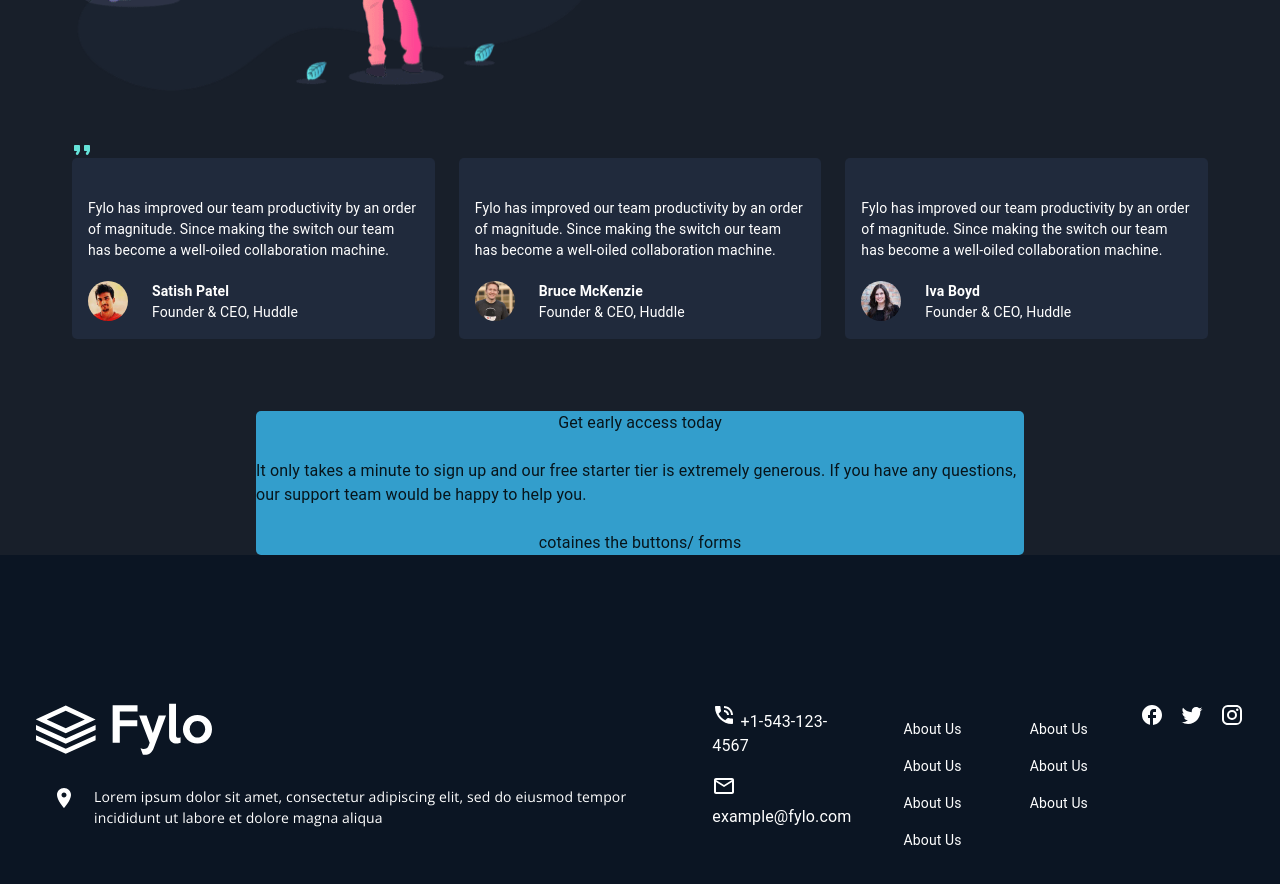
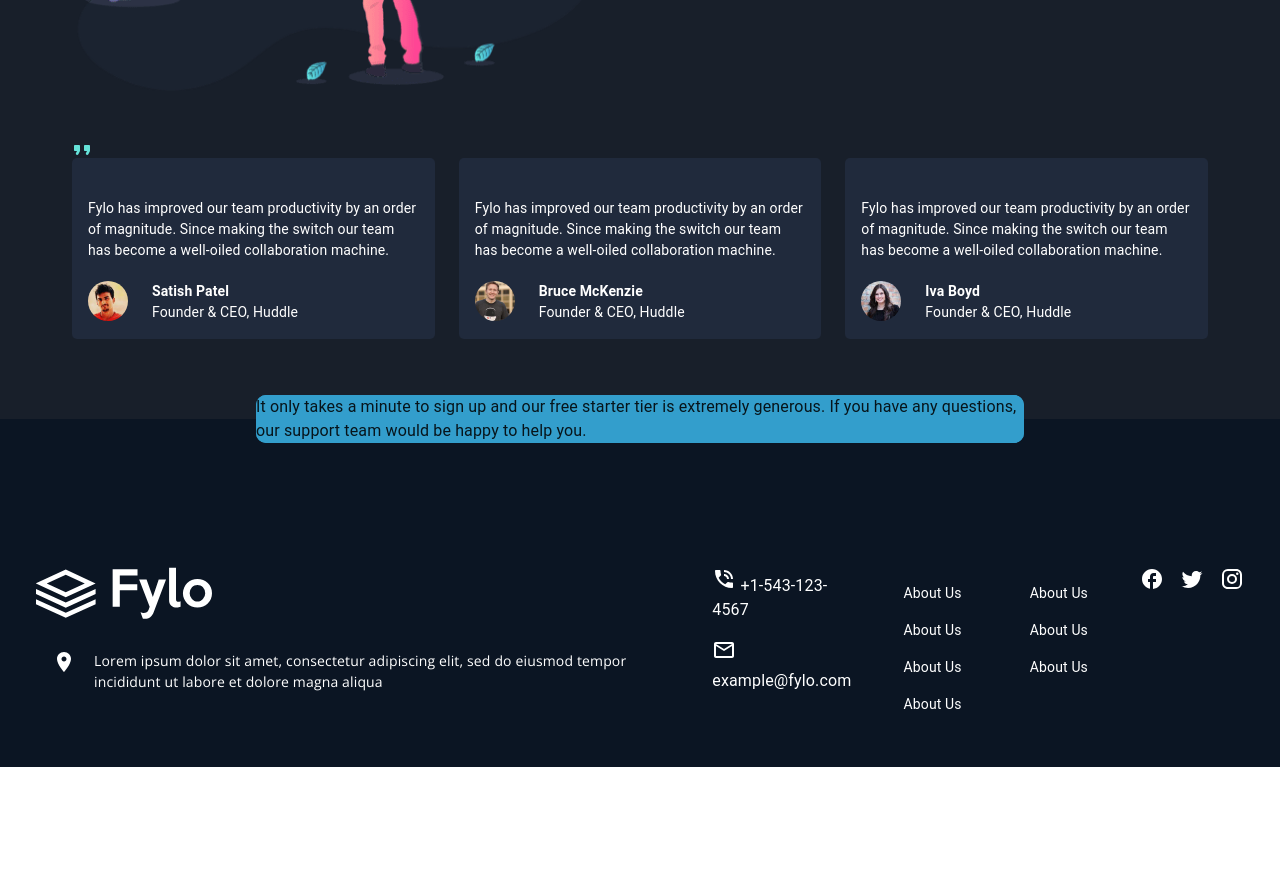
Before and after one commit to meyoh-23/fylo-dark, a React (Create React App) app: page / in a window 1280 px wide. Shown: the part 2320-3204 px from the top of the page. After the commit the page ends 3087 px from the top, so only its background shows below. Built offline with nearby package versions, Linux system fonts and the light colour scheme.

Commit message:
finished callToAction layout

```diff
--- a/src/App.js
+++ b/src/App.js
@@ -38,7 +38,7 @@ function App() {
     <CssBaseline/>
     <Box bgcolor='primary.main'>
       <Hero/>
-      <Box variant="main">
+      <Box variant="main" position='relative'>
       <Features/>
       <StayProductive/>
       <Testimonials/>
--- a/src/components/CallToAction.jsx
+++ b/src/components/CallToAction.jsx
@@ -3,41 +3,25 @@ import { Box, Typography } from "@mui/material"
 const CallToAction = () => {
     return (
         <Box sx={{
-            position: "relative",
-            bgcolor: "hsl(218, 28%, 13%)",
+            width: {
+                    xs: "90vw",
+                    md: "60vw",
+                },
+            background: 'hsl(198, 60%, 50%)',
+            borderRadius: "10px",
+            position: "absolute",
             justifyContent: "center",
             alignContent: "center",
+            zIndex: 1000,
+            left: "50%",
+            top: "100%",
+            transform: "translate(-50%, -50%)",
         }}>
-            <Box
-            sx={{
-                maxWidth: {
-                    xs: "90%",
-                    md: "60%",
-                },
-                display: "flex",
-                flexDirection: "column",
-                alignItems: "center",
-                justifyContent: "space-between",
-                position: "abolute",
-                mx: 'auto',
-                top: '-50%',
-                gap: 3,
-                background: 'hsl(198, 60%, 50%)',
-                borderRadius: "5px",
-            }}
-            >
-                <Typography>
-                    Get early access today
-                </Typography>
-                <Typography>
-                    It only takes a minute to sign up and our free starter tier is extremely generous. If you have any
-                    questions, our support team would be happy to help you.
-                </Typography>
-                <Box>
-                    cotaines the  buttons/ forms
-                </Box>
-            </Box>
-        </Box>
+            <Typography>
+                It only takes a minute to sign up and our free starter tier is extremely generous. If you have any
+                questions, our support team would be happy to help you.
+            </Typography>
+    </Box>
 )}
 
 export default CallToAction;
--- a/src/components/Footer.jsx
+++ b/src/components/Footer.jsx
@@ -13,6 +13,7 @@ const Footer = () => {
     <Box variant='footer' bgcolor='neutral.main'
     sx={{
         py: 4.5,
+        zIndex: "90",
     }}
     >
         <Box
--- a/src/components/Testimonials.jsx
+++ b/src/components/Testimonials.jsx
@@ -1,6 +1,7 @@
 import { Avatar, Box, Typography } from "@mui/material";
 import testimonials from './../assets/data';
 import FormatQuoteRoundedIcon from '@mui/icons-material/FormatQuoteRounded';
+import CallToAction from "./CallToAction";
 
 
 const Testimonials = () => {
@@ -22,8 +23,8 @@ const Testimonials = () => {
             md: 9
         },
         pt: 2.5,
-        pb: 9,
         position: "relative",
+        zIndex: "90",
     }}
     >
         <Box
@@ -54,6 +55,7 @@ const Testimonials = () => {
                     pb: 2,
                     background: "hsl(219, 30%, 18%)",
                     borderRadius: "5px",
+                    mb: 10,
                 }}
                 >
                     <Typography
@@ -97,6 +99,7 @@ const Testimonials = () => {
                 </Box>
             })
         }
+        <CallToAction/>
     </Box>
 )}
 
```
